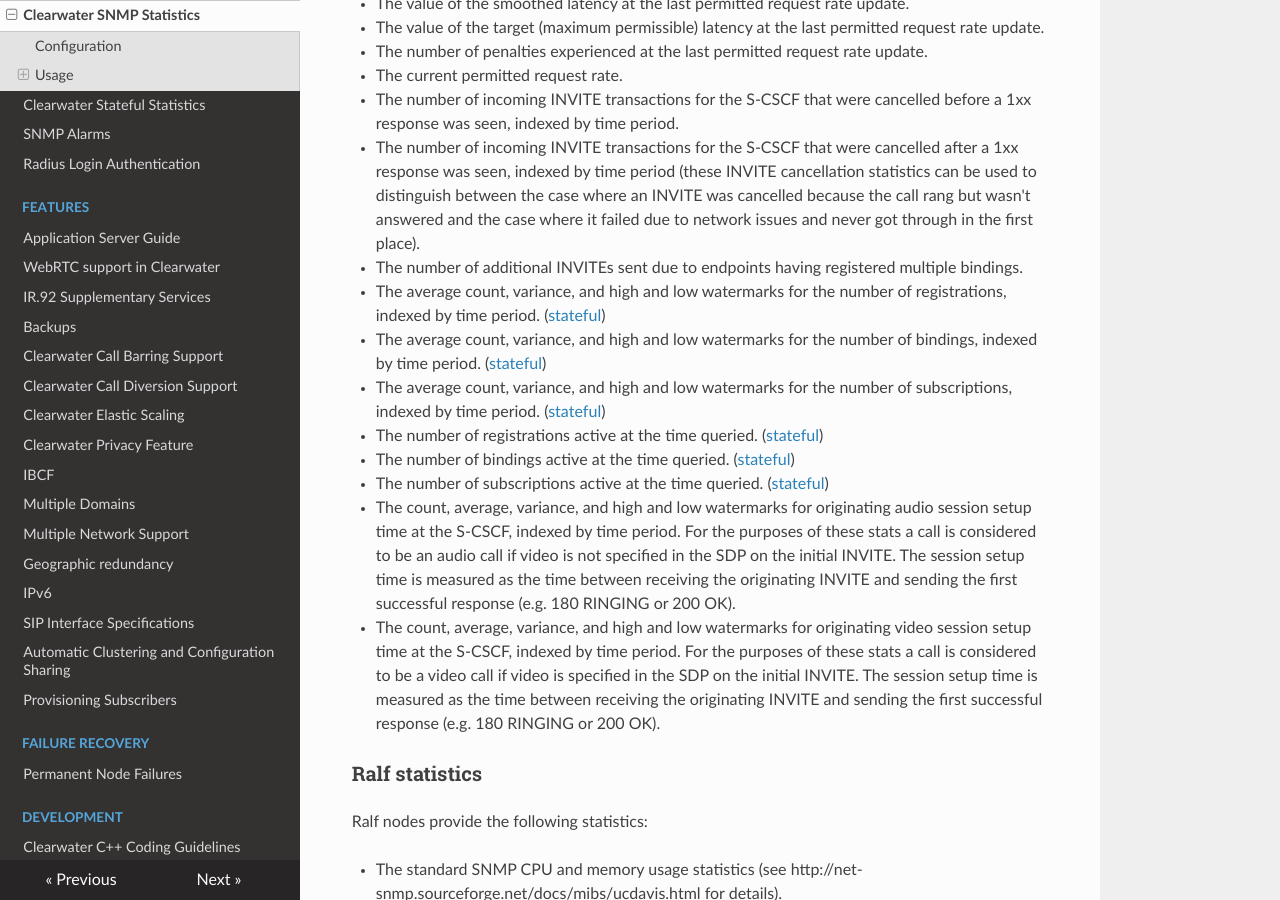
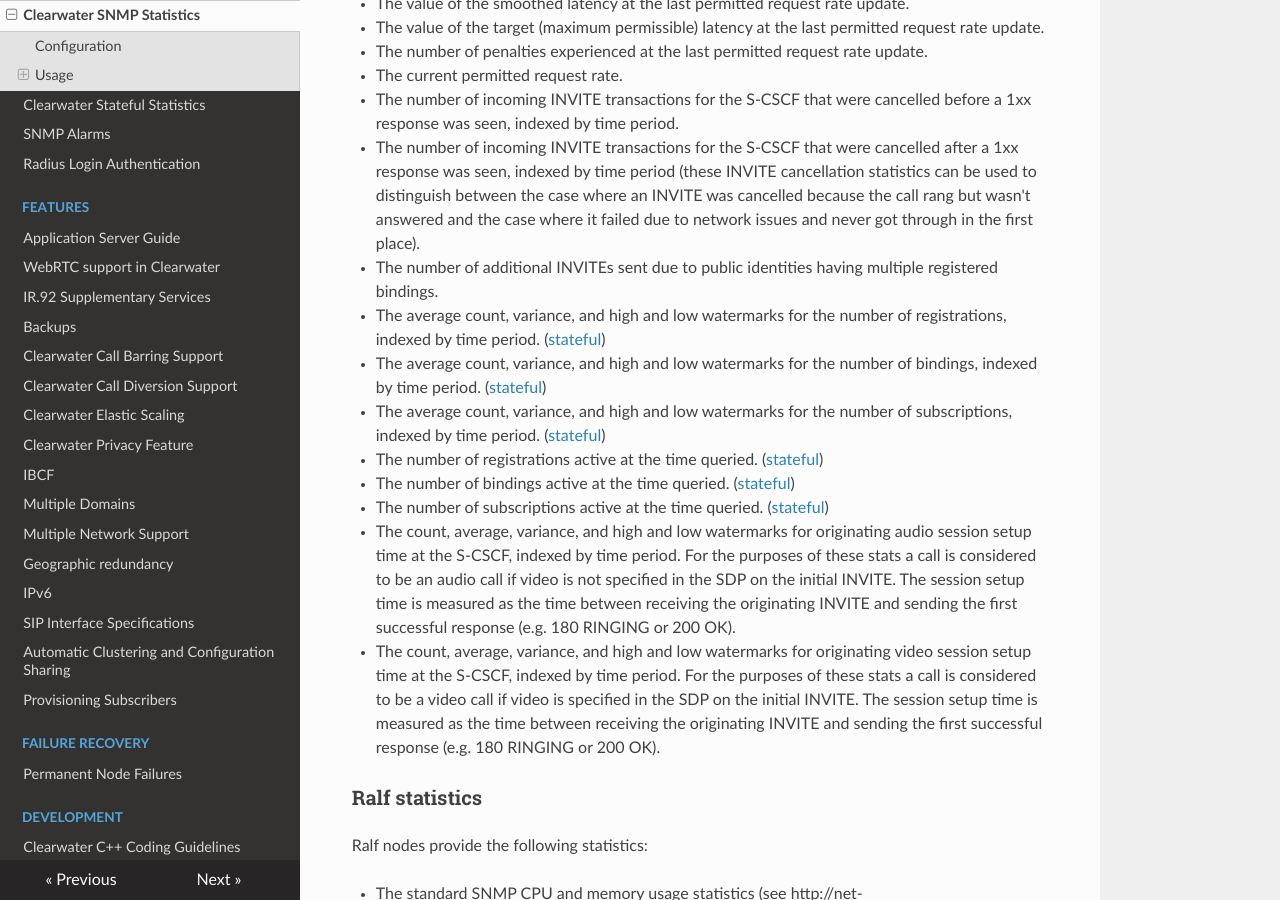
Before and after one commit to Metaswitch/clearwater-readthedocs, an MkDocs documentation site: the page built from docs/Clearwater_SNMP_Statistics.md, in a window 1280 px wide and 900 px high, scrolled down 4721 px. Built offline with MkDocs 1.6.1, drawn with Linux system fonts in a browser that asks for light colours; nearby versions of some CDN libraries; old or Windows-style settings are respelled for this version of MkDocs.

Commit message:
Review markups

```diff
--- a/docs/Clearwater_SNMP_Statistics.md
+++ b/docs/Clearwater_SNMP_Statistics.md
@@ -111,7 +111,7 @@ Sprout nodes provide the following statistics:
 * The current permitted request rate.
 * The number of incoming INVITE transactions for the S-CSCF that were cancelled before a 1xx response was seen, indexed by time period.
 * The number of incoming INVITE transactions for the S-CSCF that were cancelled after a 1xx response was seen, indexed by time period (these INVITE cancellation statistics can be used to distinguish between the case where an INVITE was cancelled because the call rang but wasn't answered and the case where it failed due to network issues and never got through in the first place).
-* The number of additional INVITEs sent due to endpoints having registered multiple bindings.
+* The number of additional INVITEs sent due to public identities having multiple registered bindings.
 * The average count, variance, and high and low watermarks for the number of registrations, indexed by time period. ([stateful](https://clearwater.readthedocs.io/en/stable/Clearwater_Stateful_Statistics/index.html))
 * The average count, variance, and high and low watermarks for the number of bindings, indexed by time period. ([stateful](https://clearwater.readthedocs.io/en/stable/Clearwater_Stateful_Statistics/index.html))
 * The average count, variance, and high and low watermarks for the number of subscriptions, indexed by time period. ([stateful](https://clearwater.readthedocs.io/en/stable/Clearwater_Stateful_Statistics/index.html))
```
